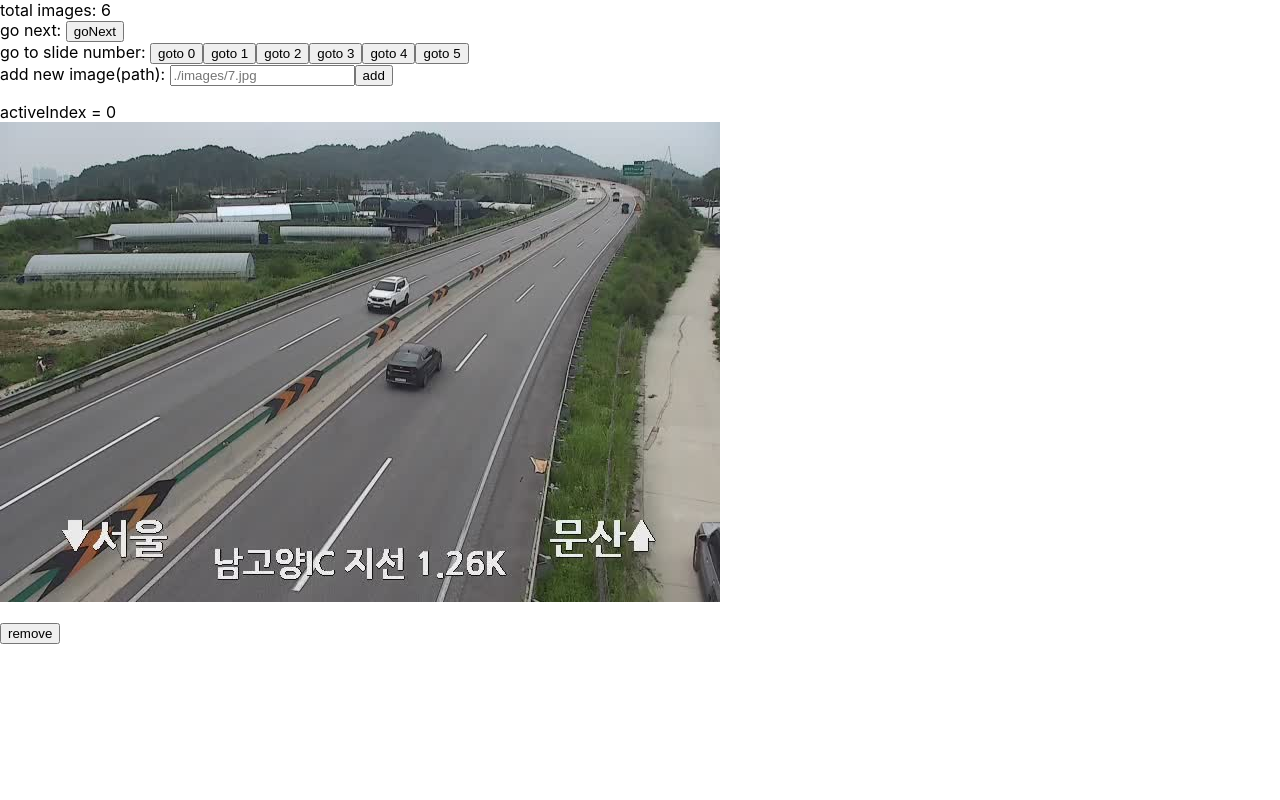
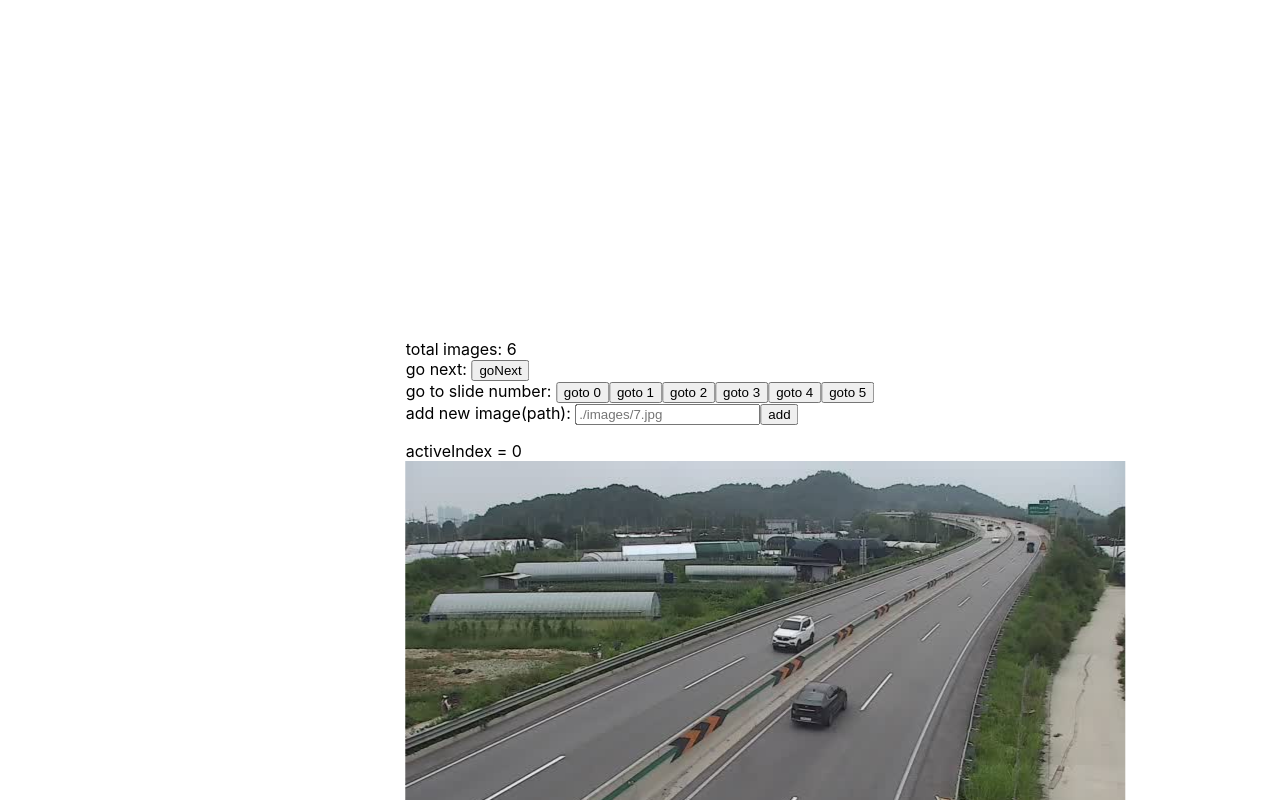
Before and after one commit to ryuken73/SIMPLE_SLIDER, a React (Create React App) app: page / in a window 1280 px wide. Shown: the top 800 px of the page. Built offline with nearby package versions, Linux system fonts and the light colour scheme.

Commit message:
etc: trying to set position of swiper

```diff
--- a/public/index.html
+++ b/public/index.html
@@ -26,9 +26,9 @@
     -->
     <title>React App</title>
   </head>
-  <body>
+  <body style="width:100vw; height:100vh">
     <noscript>You need to enable JavaScript to run this app.</noscript>
-    <div id="root"></div>
+    <div id="root" style="width: 100vw; height: 100vh;"></div>
     <!--
       This HTML file is a template.
       If you open it directly in the browser, you will see an empty page.
--- a/src/App.js
+++ b/src/App.js
@@ -7,7 +7,17 @@ import SliderCustom from './SliderCustom';
 import Image from './Image';
 import ShowEvents from './ShowEvents';
 
-const Container = styled.div``
+const Container = styled.div`
+  position: relative;
+  width: 100vw;
+  height: 100vh;
+`
+const Center = styled.div`
+  position: absolute;
+  top: 50%;
+  right: 50%;
+  transform: translate(50%, -50%);
+`
 
 const images = [
   './images/1.jpg',
@@ -60,6 +70,7 @@ function App() {
 
   return (
     <Container>
+      <Center>
         <div>total images: {imgsToShow.length}</div>
         <label>go next: </label>
         <button onClick={goNext}>goNext</button>
@@ -86,6 +97,7 @@ function App() {
             </SliderCustom>
           ))}
         </SwiperCustom>
+      </Center>
     </Container>
   );
 }
--- a/src/SwiperCustom.js
+++ b/src/SwiperCustom.js
@@ -1,5 +1,10 @@
 import React from 'react';
+import styled from 'styled-components';
 import {SwiperProvider} from './SwiperProvider';
+
+const Container = styled.div`
+  /* position: relative; */
+`
 
 export default function SwiperCustom(props) {
   const {speed, children} = props;
@@ -21,7 +26,9 @@ export default function SwiperCustom(props) {
 
   return (
     <SwiperProvider totalCount={totalCount}>
-      <WrappedComponents></WrappedComponents>
+      <Container>
+        <WrappedComponents></WrappedComponents>
+      </Container>
     </SwiperProvider>
   )
 }
```
Lines whose indentation alone changed are shown as unchanged.
